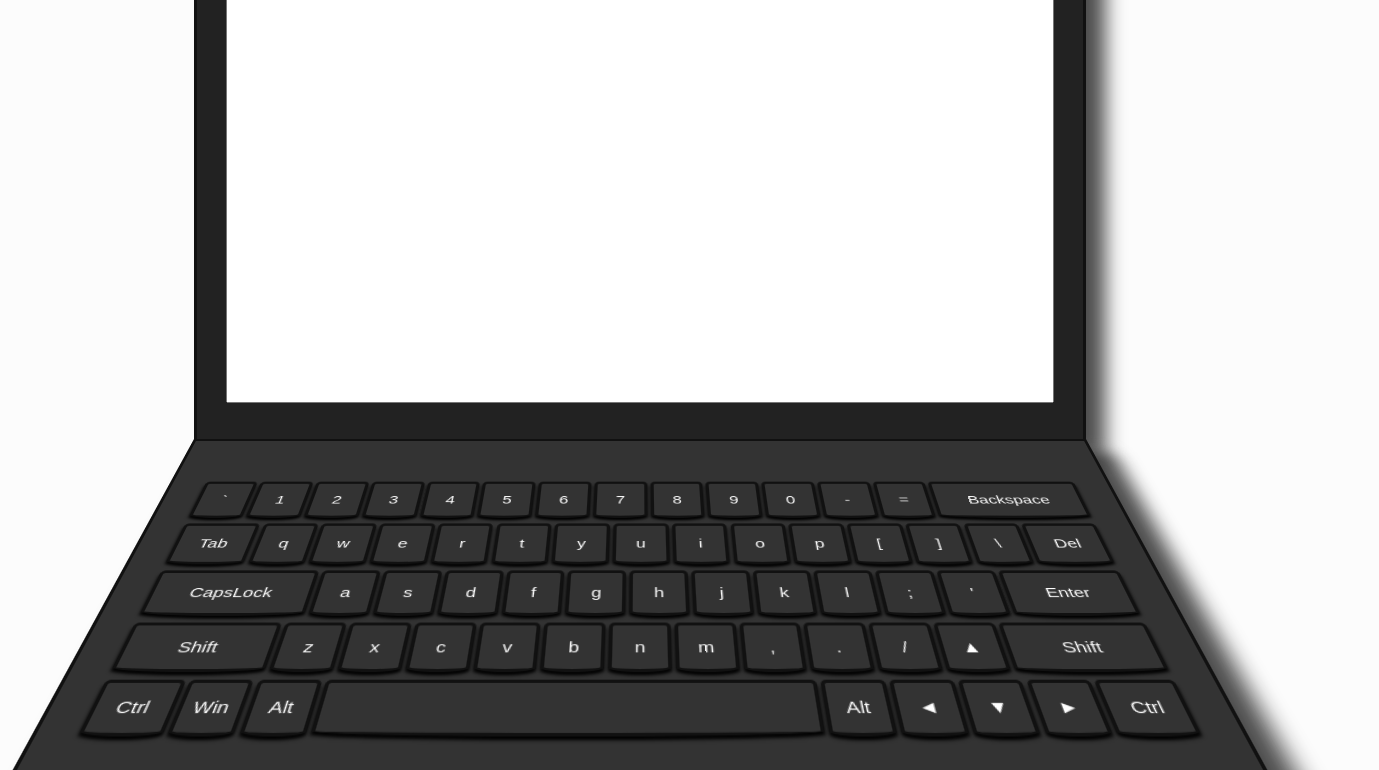
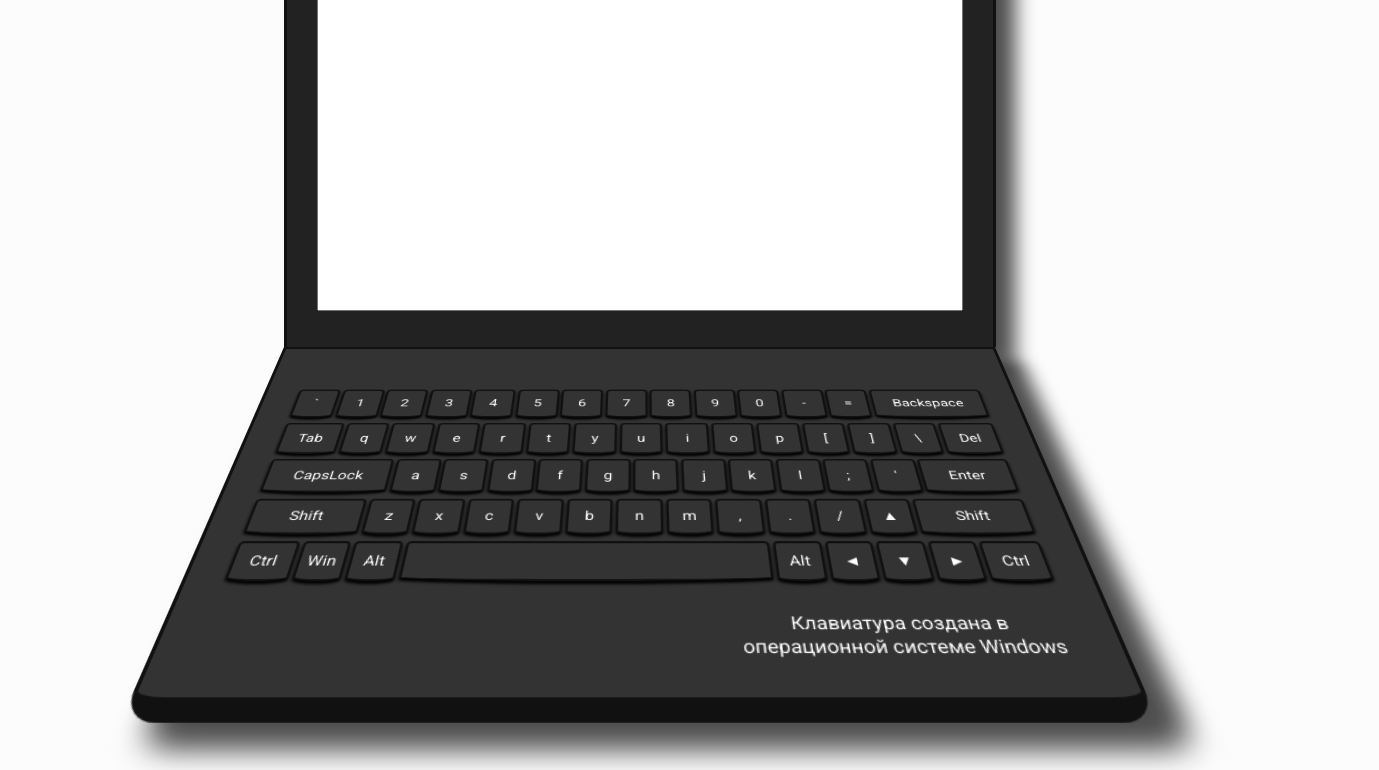
Before and after one commit to JohnEVgit/virtual-keyboard, a website: page index.html in a window 1280 px wide. Shown: the part 63-833 px from the top of the page, 1379 px wide, since content can reach past the window. After the commit the page ends 800 px from the top, so only its background shows below. Drawn offline with Linux system fonts and the light colour scheme.

Commit message:
feat: add keyboard adaptation

```diff
--- a/assets/css/main.scss
+++ b/assets/css/main.scss
@@ -4,7 +4,7 @@
   --color-keyboard: #222222;
   --color-text: #ffffff;
   --color-primary: #1b762a;
-  --font-main: Arial, Verdana, Helvetica, sans-serif;
+  --font-main: 'Roboto', Arial, Verdana, Helvetica, sans-serif;
 }
 
 html {
@@ -48,8 +48,8 @@ img {
     margin-left: auto;
     margin-right: auto;
     width: 100%;
-    max-height: 100vh;
-    max-width: 100vw;
+    padding-top: 0.5em;
+    box-sizing: border-box;
   }
 
   &__footer {
@@ -82,6 +82,7 @@ img {
   &__title {
     margin: 0.2em auto;
     font-size: 1.2em;
+    font-weight: normal;
   }
 
   &__screen {
@@ -128,7 +129,7 @@ img {
     justify-content: center;
     background-color: #333;
     color: #fff;
-    font-size: 0.8em;
+    font-size: 0.7em;
     border-radius: 0.3em 0.3em 50% 50% / 0.3em 0.3em 0.3em 0.3em;
     box-shadow: 0 0.2em 0.2em #000;
     cursor: pointer;
@@ -163,11 +164,17 @@ img {
     width: 40%;
     margin: 1.8em 0 0 auto;
     font-size: 0.8em;
+    line-height: 1.25;
   }
 }
 
 @media (min-aspect-ratio: 905/657) {
   .page {
     font-size: 2.425vh;
+
+    &__laptop {
+      width: auto;
+      height: 100vh;
+    }
   }
 }
--- a/index.html
+++ b/index.html
@@ -6,6 +6,11 @@
     <meta name="viewport" content="width=device-width, initial-scale=1.0">
     <title>Virtual keyboard</title>
     <meta name="description" content="Virtual keyboard">
+
+    <link rel="preconnect" href="https://fonts.googleapis.com">
+    <link rel="preconnect" href="https://fonts.gstatic.com" crossorigin>
+    <link href="https://fonts.googleapis.com/css2?family=Roboto&display=swap" rel="stylesheet">
+
     <link rel="stylesheet" href="assets/css/main.css">
 </head>
 <body class="page">
```
Also changed, not shown: assets/css/main.css, 1 other file.
